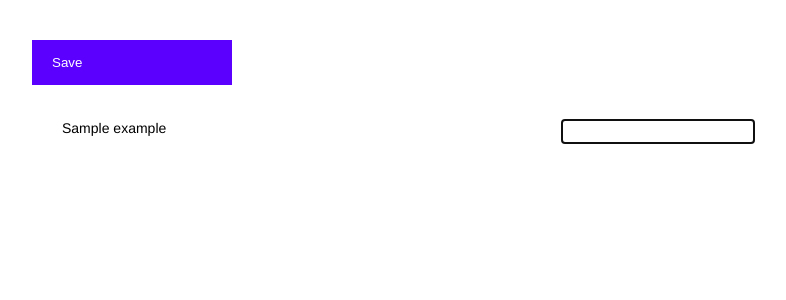
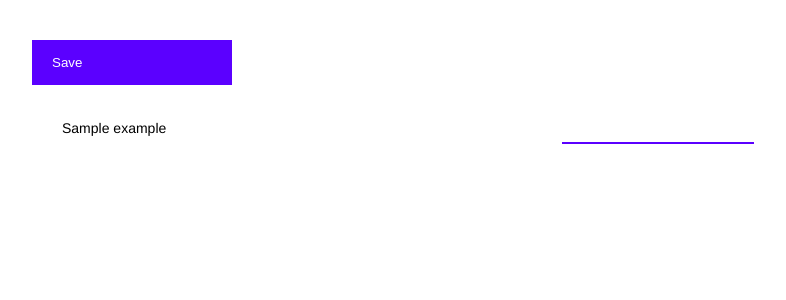
Before and after one commit to josefondrej/intent-annotator, a Flask app: template intent_annotator/web/templates/annotate.html in a window 1280 px wide, with the restyled element focused. Shown: the part 53-353 px from the top of the page, without its empty margins (18-804 px from the left). Run offline with Flask 2, Linux system fonts and the light colour scheme; the template is opened without the code that fills it: most values are stand-ins (such as "Sample title", 1, 10 or a date in 2020).

Commit message:
Change style of focused inputs

```diff
--- a/intent_annotator/web/static/css/style.css
+++ b/intent_annotator/web/static/css/style.css
@@ -143,3 +143,8 @@ button {
     width: 180px;
     padding-left: 10px;
 }
+
+.annotation input:focus {
+    outline: none;
+    border-bottom: 2px solid #5b00ff;
+}
```
